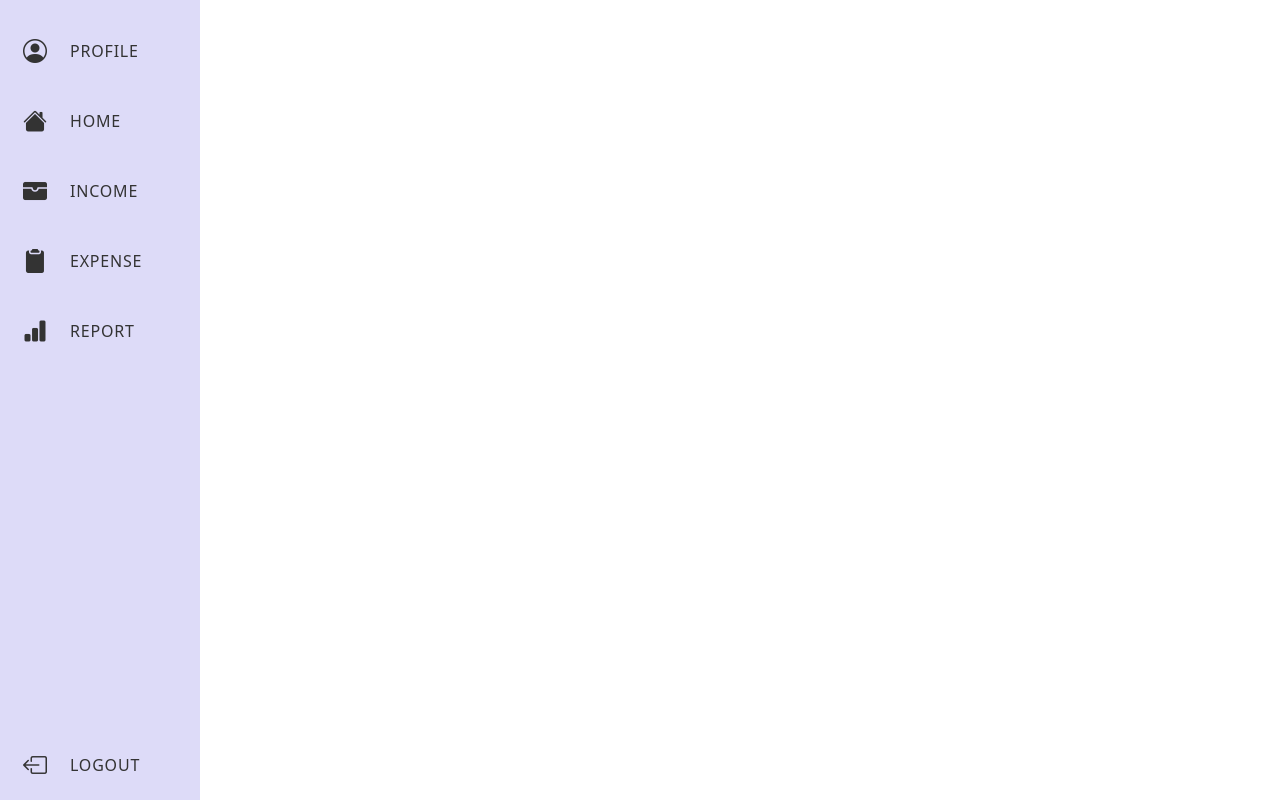
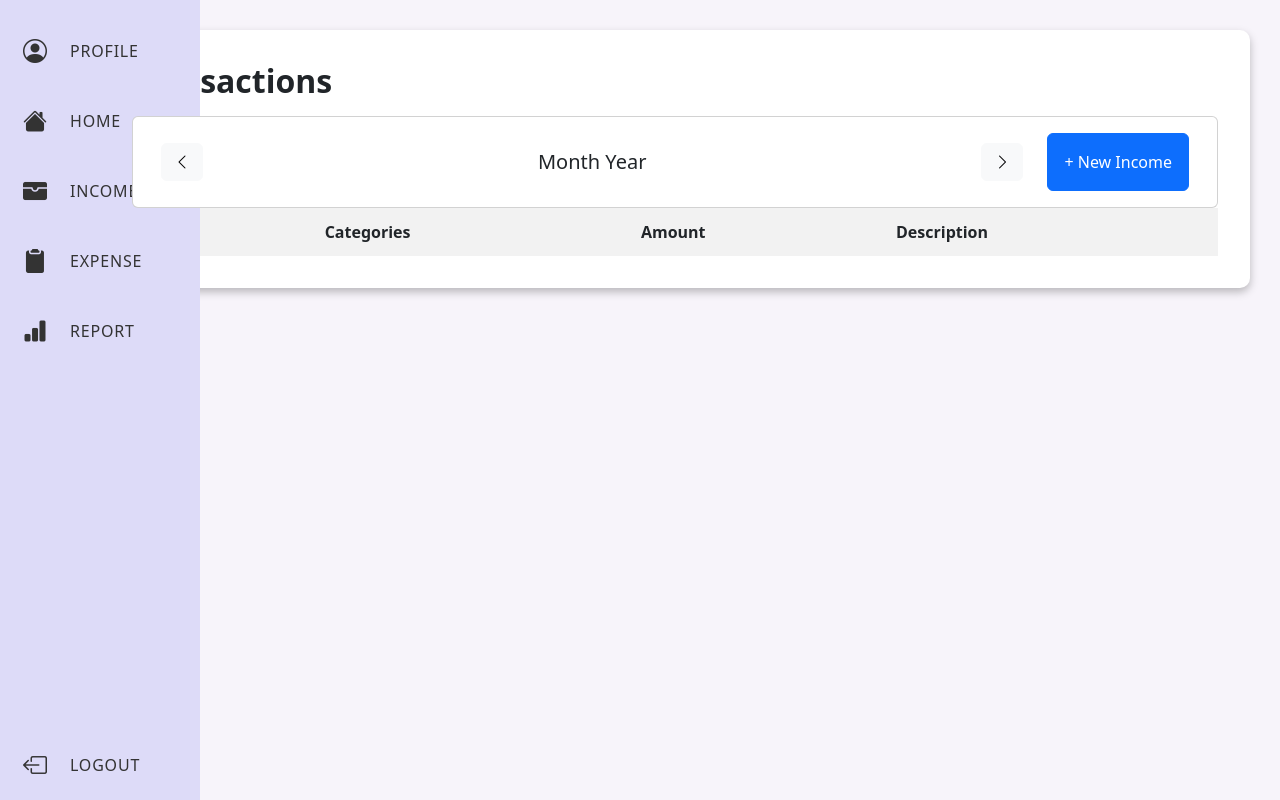
Before and after one commit to tin-auppati/jubjai, a Flask app: page /all_incomes in a window 1280 px wide. Run offline with Flask 3, Linux system fonts and the light colour scheme; lists and menus that the app fills with data are empty; parts of the project's set-up code (start-up, migrations or seed data) failed here and were passed over; some libraries are stand-ins or nearby versions.

Commit message:
Change: delete expense db and create transaction(income and expense) and create test all_income and all_expense page

```diff
--- a/flask/app/templates/all_expenses.html
+++ b/flask/app/templates/all_expenses.html
@@ -81,7 +81,7 @@
                         </div>
                     </div>
                     <div class="col-md-auto ">
-                        <a href="{{ url_for('create_expenses') }}" class="btn btn-primary new-expense-btn p-3 ">+ New Expense</a>
+                        <a href="{{ url_for('create_transactions' ,transaction_type='expense')}}" class="btn btn-primary new-expense-btn p-3 ">+ New Expense</a>
                     </div>
                 </div>
             </div>
@@ -106,7 +106,7 @@
                             <img src="{{ category.icon_url }}" alt="{{ category.name }} Icon">
                             <div>
                                 <strong>{{ category.name }}</strong>
-                                <div class="date-text">{{ expense.expense_date.strftime('%m/%d/%Y') }}</div>
+                                <div class="date-text">{{ expense.transaction_date.strftime('%m/%d/%Y') }}</div>
                             </div>
                         </div>
                     </td>
--- a/flask/app/templates/all_incomes.html
+++ b/flask/app/templates/all_incomes.html
@@ -3,14 +3,16 @@
 
 <head>
     <meta charset="UTF-8">
-  <title>New Expense</title>
+    <title>New Incomes</title>
     <!-- Bootstrap CSS -->
     <link rel="stylesheet" href="https://cdn.jsdelivr.net/npm/bootstrap@5.3.0/dist/css/bootstrap.min.css">
     <link rel="stylesheet"
         href="https://cdn.jsdelivr.net/npm/bootstrap-select@1.14.0-beta3/dist/css/bootstrap-select.min.css">
     <link rel="stylesheet" href="{{ url_for('static', filename='css/new_incomes.css') }}">
+    <link rel="stylesheet" href="{{ url_for('static', filename='css/all_expense.css') }}"> <!-- ชั่วคราว -->
     <link rel="stylesheet" href="https://cdn.jsdelivr.net/npm/bootstrap@5.3.0/dist/css/bootstrap.min.css">
     <link rel="stylesheet" href="https://cdn.jsdelivr.net/npm/bootstrap-icons@1.11.3/font/bootstrap-icons.min.css">
+    <link href="https://fonts.googleapis.com/css2?family=Montserrat:wght@300;400;500;600;700&display=swap" rel="stylesheet"><!-- ชั่วคราว -->
 
     <!-- Include Tesseract.js -->
 </head>
@@ -59,3 +61,76 @@
             </div>
         </ul>
     </div>
+
+    <!-- Main Content -->
+    <div class="main-content">
+        <h2>transactions</h2>
+        <!-- Date Picker -->
+        <div class="card p-3 flex-grow-1 d-flex align-items-center justify-content-center">
+            <div class="container">
+                <div class="row justify-content-md-center align-items-center">
+                    <div class="col">
+                        <div class="d-flex align-items-center justify-content-between">
+                            <button class="btn btn-light" id="prevMonth">
+                                <i class="bi bi-chevron-left"></i>
+                            </button>
+                            <h5 id="monthYear" class="mb-0">Month Year</h5>
+                            <button class="btn btn-light " id="nextMonth">
+                                <i class="bi bi-chevron-right"></i>
+                            </button>
+                        </div>
+                    </div>
+                    <div class="col-md-auto ">
+                        <a href="{{ url_for('create_transactions' ,transaction_type='income')}}" class="btn btn-primary new-expense-btn p-3 ">+ New
+                            Income</a>
+                    </div>
+                </div>
+            </div>
+        </div>
+
+        <!-- Example income Table -->
+        <table class="expense-table">
+            <thead>
+                <tr>
+                    <th>Food</th>
+                    <th>Categories</th>
+                    <th>Amount</th>
+                    <th>Description</th>
+                </tr>
+            </thead>
+            <tbody>
+                {% for income, category in income_categories %}
+                <tr>
+                    <td>{{ income.amount }}</td>
+                    <td>
+                        <div class="category-cell">
+                            <img src="{{ category.icon_url }}" alt="{{ category.name }} Icon">
+                            <div>
+                                <strong>{{ category.name }}</strong>
+                                <div class="date-text">{{ income.transaction_date.strftime('%m/%d/%Y') }}</div>
+                            </div>
+                        </div>
+                    </td>
+                    <td>{{ income.amount }}</td>
+                    <td>{{ income.description }}</td>
+                    <!-- other income columns -->
+                </tr>
+                {% endfor %}
+            </tbody>
+        </table>
+    </div>
+
+    <!-- Optional Bootstrap JS -->
+    <script src="https://cdn.jsdelivr.net/npm/bootstrap@5.3.0/dist/js/bootstrap.bundle.min.js"></script>
+
+    <script>
+        function filterByDate() {
+            var selectedDate = document.getElementById('date-select').value;
+            if (selectedDate) {
+                window.location.href = "{{ url_for('all_incomes') }}?date=" + selectedDate;
+            }
+        }
+    </script>
+</body>
+
+</html>
--- a/flask/app/templates/categories.html
+++ b/flask/app/templates/categories.html
@@ -61,7 +61,7 @@
 
             <!-- Form Buttons -->
             <button type="submit" class="btn btn-custom">Create Category</button>
-            <a href="{{ url_for('create_expenses') }}" class="btn btn-custom">Cancel</a>
+            <a href="{{ url_for('create_transactions') }}" class="btn btn-custom">Cancel</a>
         </form>
     </div>
 
--- a/flask/app/views.py
+++ b/flask/app/views.py
@@ -18,7 +18,7 @@
 from sqlalchemy import func, extract
 
 from app.models.contact import Contact
-from app.models.jubjai import User,Category,Expense
+from app.models.jubjai import User,Category,Transaction
 from flask import send_from_directory
 
 
@@ -93,10 +93,10 @@
     entries_json = [entry.to_dict() for entry in users]
     return jsonify(entries_json)
 
-@app.route('/jubjai_expenses_db')
-def view_jubjai_expenses():
+@app.route('/jubjai_transactions_db')
+def view_jubjai_transactions():
 
-    query = Expense.query
+    query = Transaction.query
     is_deleted_param = request.args.get('is_deleted')
     if is_deleted_param is not None:
         # Convert the parameter to a boolean.
@@ -109,9 +109,9 @@
     # Optional ordering: default is descending by date_updated.
     order = request.args.get('order', 'desc').lower()
     if order == 'asc':
-        query = query.order_by(Expense.date_updated.asc())
+        query = query.order_by(Transaction.date_updated.asc())
     else:
-        query = query.order_by(Expense.date_updated.desc())
+        query = query.order_by(Transaction.date_updated.desc())
 
     users = query.all()
     entries_json = [entry.to_dict() for entry in users]
@@ -373,7 +373,7 @@
         )
         db.session.add(new_category)
         db.session.commit()
-        return redirect(url_for('create_expenses'))
+        return redirect(url_for('create_transactions'))
     else:
         # Create a list of icons (30 icons, for example)
         icon_list = [
@@ -411,29 +411,25 @@
         return render_template('categories.html', icon_list=icon_list)
 
 @login_required
-@app.route('/expenses', methods=['GET', 'POST'])
-def create_expenses():
+@app.route('/transactions', methods=['GET', 'POST'])
+def create_transactions():
     if request.method == 'POST':
-        # Get form values
+        # Process the form submission
         total = request.form.get('total')
         date_str = request.form.get('date')
         category_id = request.form.get('category')
         description = request.form.get('description')
         entry_method = request.form.get('entry_method')  # "manual" or "slip"
+        transaction_type = request.form.get('transaction_type')  # "expense" or "income"
 
-        # Convert date string to date
-        expense_date = datetime.strptime(date_str, '%Y-%m-%d').date() if date_str else datetime.now().date()
-
-        # Convert total to Decimal
+        transaction_date = datetime.strptime(date_str, '%Y-%m-%d').date() if date_str else datetime.now().date()
         try:
             amount = Decimal(total)
-        except Exception as e:
+        except Exception:
             amount = Decimal('0.00')
 
-        # Initialize slip_image_url as None
         slip_image_url = None
         if entry_method == 'slip':
-            # Handle the file upload if slip is selected
             if 'slip_image' in request.files:
                 slip_file = request.files['slip_image']
                 if slip_file and slip_file.filename:
@@ -445,54 +441,52 @@
                     slip_file.save(file_path)
                     slip_image_url = file_path
 
-        # Create the expense instance
-        new_expense = Expense(
+        new_transaction = Transaction(
             amount=amount,
+            transaction_type=transaction_type,
             entry_method=entry_method,
             user_id=current_user.id,
             category_id=category_id,
             description=description,
-            expense_date=expense_date,
+            transaction_date=transaction_date,
             slip_image_url=slip_image_url
         )
 
-        db.session.add(new_expense)
+        db.session.add(new_transaction)
         db.session.commit()
 
-        # --- New Code for Monthly Limit Alert ---
-        # Retrieve the category from the DB
+        # Monthly Limit Alert Code...
         category = Category.query.get(category_id)
         if category and category.monthly_limit:
-
-            # Sum up all expenses for this category for the same month & year as the expense_date
             monthly_sum = db.session.query(
-                func.coalesce(func.sum(Expense.amount), 0)
+                func.coalesce(func.sum(Transaction.amount), 0)
             ).filter(
-                Expense.category_id == category_id,
-                extract('year', Expense.expense_date) == expense_date.year,
-                extract('month', Expense.expense_date) == expense_date.month
+                Transaction.category_id == category_id,
+                extract('year', Transaction.transaction_date) == transaction_date.year,
+                extract('month', Transaction.transaction_date) == transaction_date.month
             ).scalar()
 
             if monthly_sum > category.monthly_limit:
                 flash(f"Alert: You have exceeded the monthly limit for {category.name}.", "warning")
-        # -----------------------------------------
 
-        return redirect(url_for('create_expenses'))
+        return redirect(url_for('create_transactions'))
     else:
         categories = Category.query.all()
         current_date = datetime.now().strftime('%Y-%m-%d')
-        return render_template('expenses.html', categories=categories, current_date=current_date)
+        # Get the transaction_type from the query string, defaulting to "expense"
+        transaction_type_default = request.args.get('transaction_type', 'expense')
+        return render_template('transactions.html', categories=categories, current_date=current_date, transaction_type_default=transaction_type_default)
 
 @login_required
 @app.route('/all_expenses')
 def all_expenses():
 
-    expenses = Expense.query.all()
+    expenses = Transaction.query.filter_by(transaction_type="expense").all()
     expense_categories = [
         (expense, Category.query.get(expense.category_id))
         for expense in expenses
     ]
-    return render_template('all_expenses.html', expense_categories=expense_categories)
+    return render_template('all_expenses.html', expenses = expenses,expense_categories=expense_categories)
 
 
 @app.route('/upload_icon', methods=['POST'])
@@ -534,4 +528,9 @@
 @login_required
 @app.route('/all_incomes')
 def all_incomes():
-    return render_template('all_incomes.html')
+    incomes = Transaction.query.filter_by(transaction_type="income").all()
+    income_categories = [
+        (income, Category.query.get(income.category_id))
+        for income in incomes
+    ]
+    return render_template('all_incomes.html', incomes = incomes,income_categories=income_categories)
```
Also changed, not shown: flask/app/models/jubjai.py (+11 -9 lines), flask/app/templates/transactions.html (renamed from flask/app/templates/expenses.html, +30 -9 lines), flask/manage.py (+34 -10 lines), flask/app/static/uploads/display-pic.png (added), flask/app/static/uploads/f5836c84-ad12-4741-8d2f-955df80d6ed6.jpg (added), flask/app/static/uploads/sunny_979585.png (added), 1 other file. Lines whose indentation alone changed are shown as unchanged.
